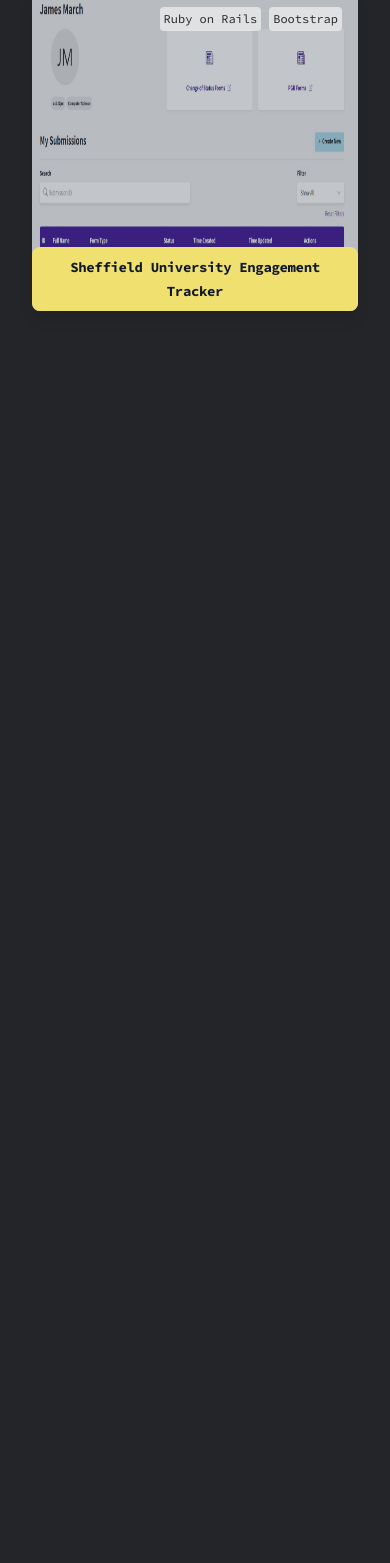
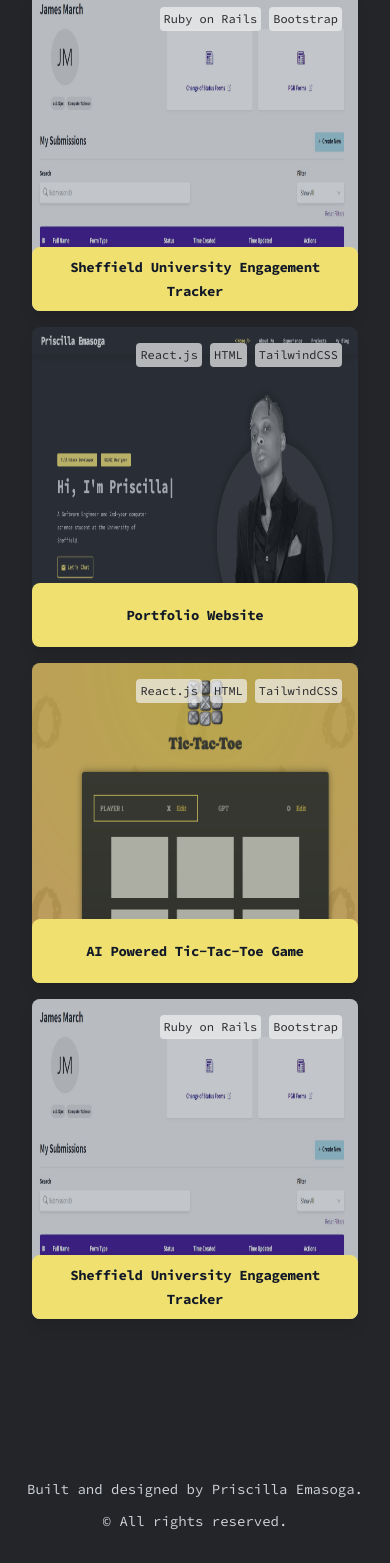
Before and after one commit to priscilla-e/my-portfolio, a React (Vite) app: page / in a window 390 px wide. Shown: the part 3175-4738 px from the top of the page. Before the commit the page ends 3582 px from the top, so only its background shows below. Built offline with nearby package versions, Linux system fonts and the light colour scheme.

Commit message:
Add Footer component and styling

```diff
--- a/src/App.jsx
+++ b/src/App.jsx
@@ -4,6 +4,7 @@ import Hero from "./components/hero/Hero.jsx";
 import About from "./components/about/About.jsx";
 import Experience from "./components/experience/Experience.jsx";
 import Projects from "./components/projects/Projects.jsx";
+import Footer from "./components/layout/Footer.jsx";
 
 export default function App() {
 
@@ -16,6 +17,7 @@ export default function App() {
             <Experience />
             <Projects />
         </main>
+        <Footer />
     </BrowserRouter>
   )
 }
--- /dev/null
+++ b/src/components/layout/Footer.jsx
@@ -0,0 +1,8 @@
+export default function Footer() {
+    return (
+        <footer className='flex flex-col items-center justify-center mt-40 mb-8 w-full text-sm space-y-3'>
+            <p>Built and designed by Priscilla Emasoga.</p>
+            <p>&copy; All rights reserved.</p>
+        </footer>
+    )
+}
--- a/src/components/projects/ProjectCard.jsx
+++ b/src/components/projects/ProjectCard.jsx
@@ -3,7 +3,7 @@ import {FaExternalLinkAlt, FaGithub} from "react-icons/fa";
 
 export default function ProjectCard({project}) {
     return (
-        <div className="relative w-full h-80 group shadow-lg md:h-96" data-aos='zoom-in' data-aos-duration="1200">
+        <div className="relative w-full h-80 group shadow-lg md:h-96" data-aos='zoom-in' data-aos-duration="1500">
             {/*project image*/}
             <div className="absolute bottom-0 left-0 w-full h-full">
                 <img src={project.thumbnail} alt='test' className='w-full h-full rounded-lg'/>
--- a/src/data.js
+++ b/src/data.js
@@ -73,5 +73,29 @@ export const PROJECTS = [
         githubLink: '#',
         techStack: ['Ruby on Rails', 'Bootstrap'],
         thumbnail: 'engagement-tracker-project.jpg'
+    },
+    {
+        name: 'Portfolio Website',
+        description: 'A personal portfolio website showcasing a creative blend of modern design and functionality.',
+        webLink: 'https://priscillaemasoga.com',
+        githubLink: 'https://github.com/priscilla-e/my-portfolio',
+        techStack: ['React.js', 'HTML', 'TailwindCSS'],
+        thumbnail: 'portfolio-project.png'
+    },
+    {
+        name: 'AI Powered Tic-Tac-Toe Game',
+        description: 'A Tic-Tac-Toe game, enhanced with a Minimax algorithm and OpenAI\'s text generation model for challenging gameplay.',
+        webLink: '#',
+        githubLink: '#',
+        techStack: ['React.js', 'HTML', 'TailwindCSS'],
+        thumbnail: 'tic-tac-toe-project.png'
+    },
+    {
+        name: 'Sheffield University Engagement Tracker',
+        description: 'A Ruby on Rails application to streamline the management of student record change requests at the University of Sheffield',
+        webLink: '#',
+        githubLink: '#',
+        techStack: ['Ruby on Rails', 'Bootstrap'],
+        thumbnail: 'engagement-tracker-project.jpg'
     }
 ]
```
